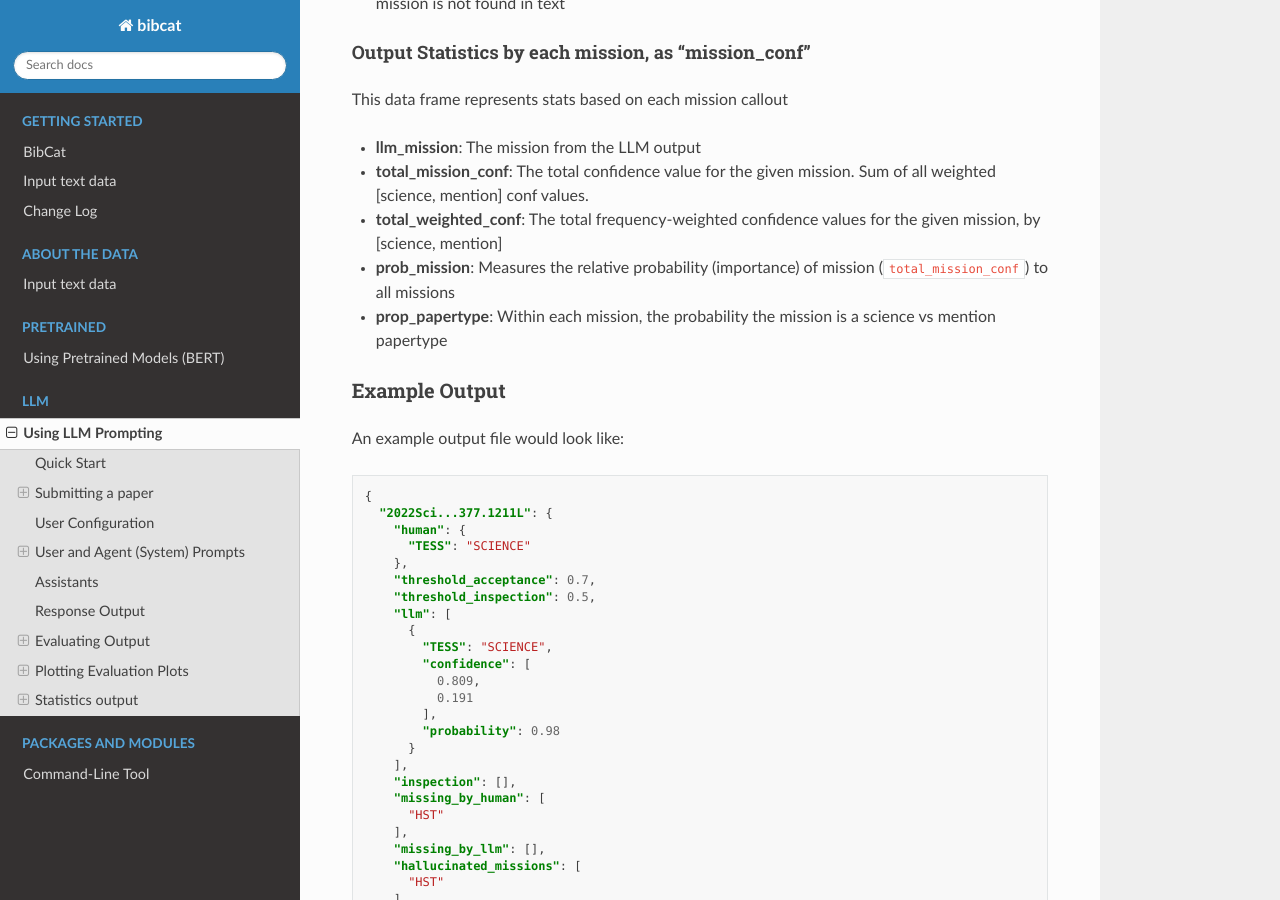
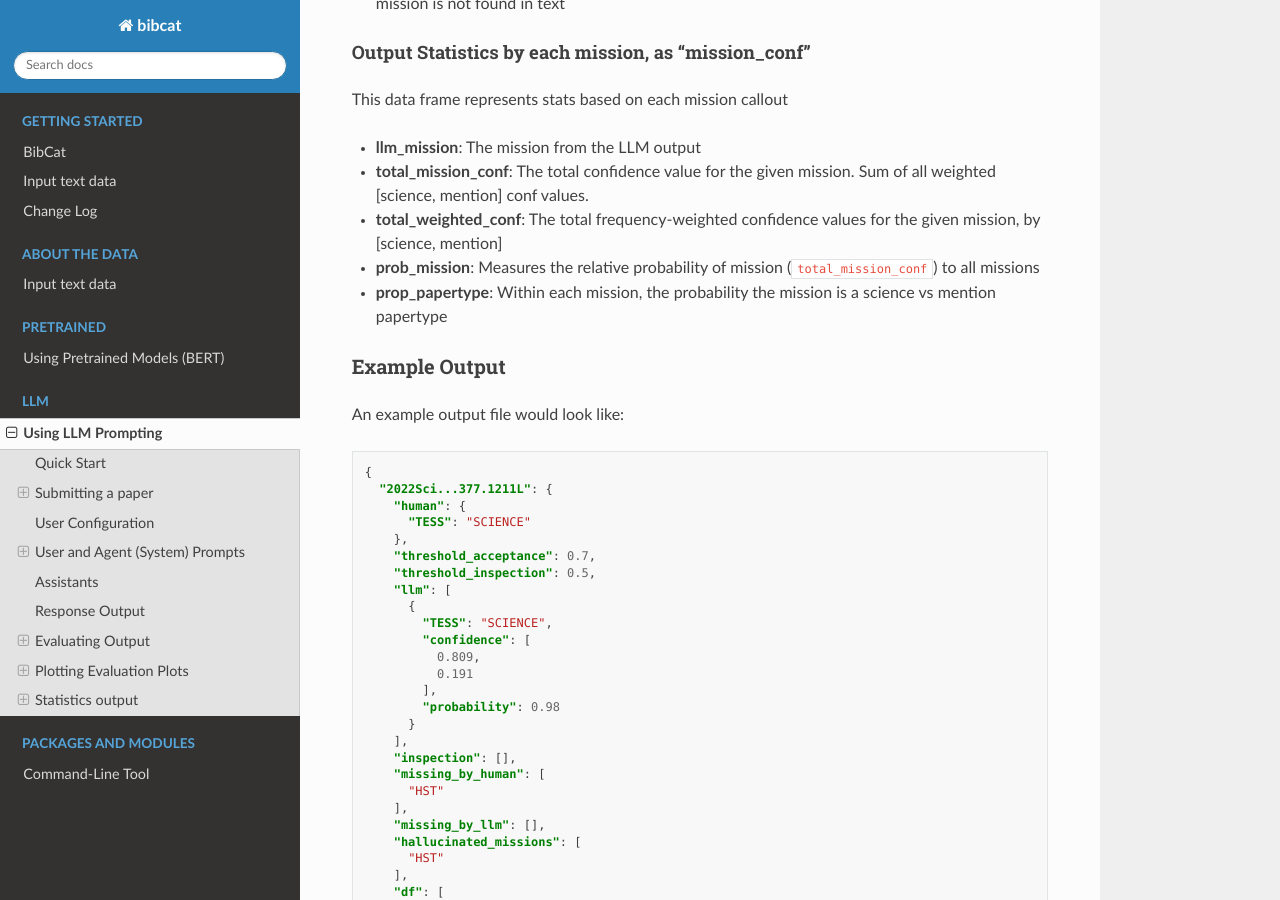
Before and after one commit to spacetelescope/bibcat, a Sphinx documentation site: the page built from docs/llm.md, in a window 1280 px wide and 900 px high, scrolled down 9379 px. Built offline with Sphinx 7.4.7 and the Read the Docs theme 3.1.0, drawn with Linux system fonts in a browser that asks for light colours; pages that are not in the unit, such as notebooks, are missing from menus.

Commit message:
a minor update

```diff
--- a/docs/llm.md
+++ b/docs/llm.md
@@ -360,7 +360,7 @@ Definitions of the output columns from the evaluation.
 - **llm_mission**: The mission from the LLM output
 - **total_mission_conf**: The total confidence value for the given mission.  Sum of all weighted [science, mention] conf values.
 - **total_weighted_conf**: The total frequency-weighted confidence values for the given mission, by [science, mention]
-- **prob_mission**: Measures the relative probability (importance) of mission (`total_mission_conf`) to all missions
+- **prob_mission**: Measures the relative probability of mission (`total_mission_conf`) to all missions
 - **prop_papertype**: Within each mission, the probability the mission is a science vs mention papertype
 
 ### Example Output
```
